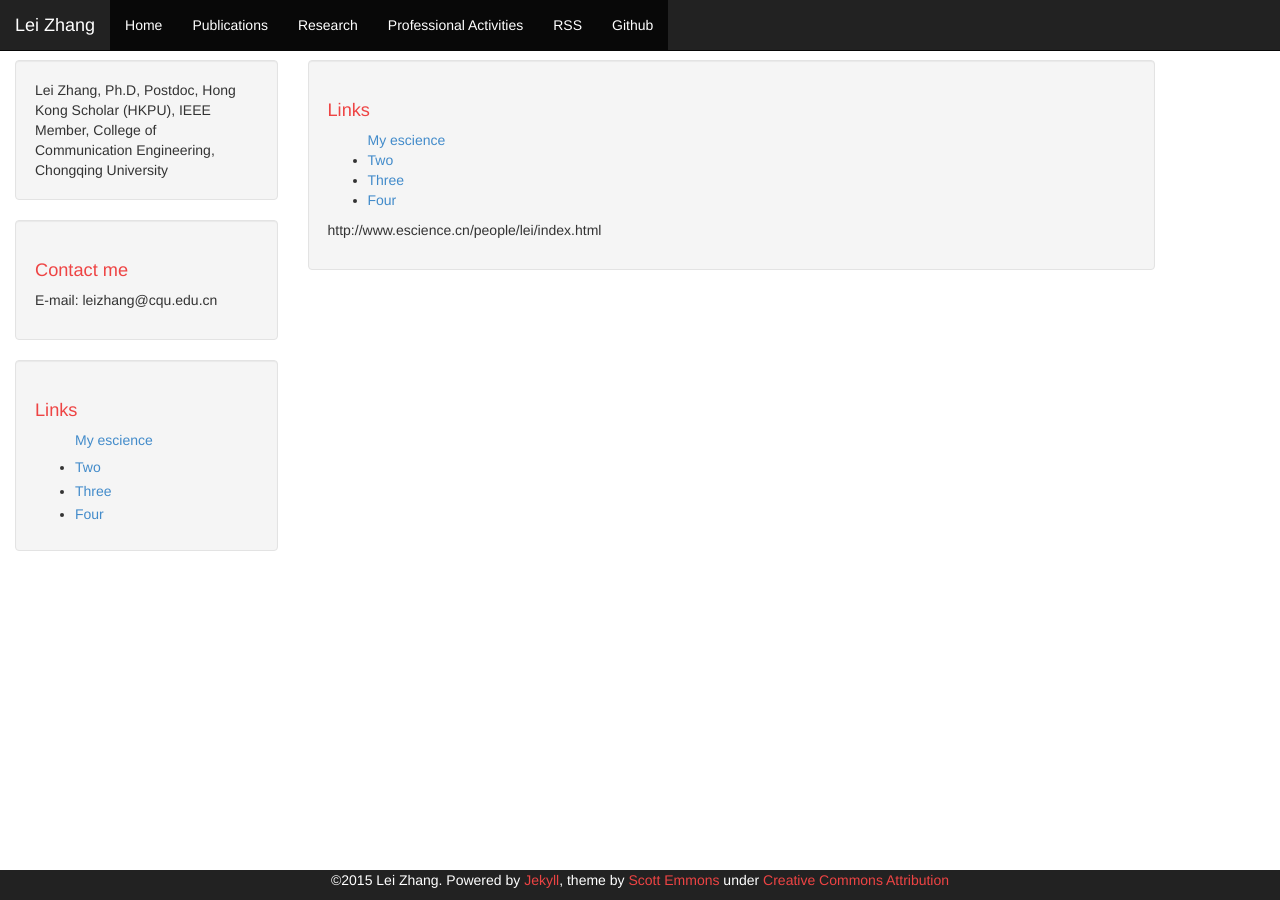
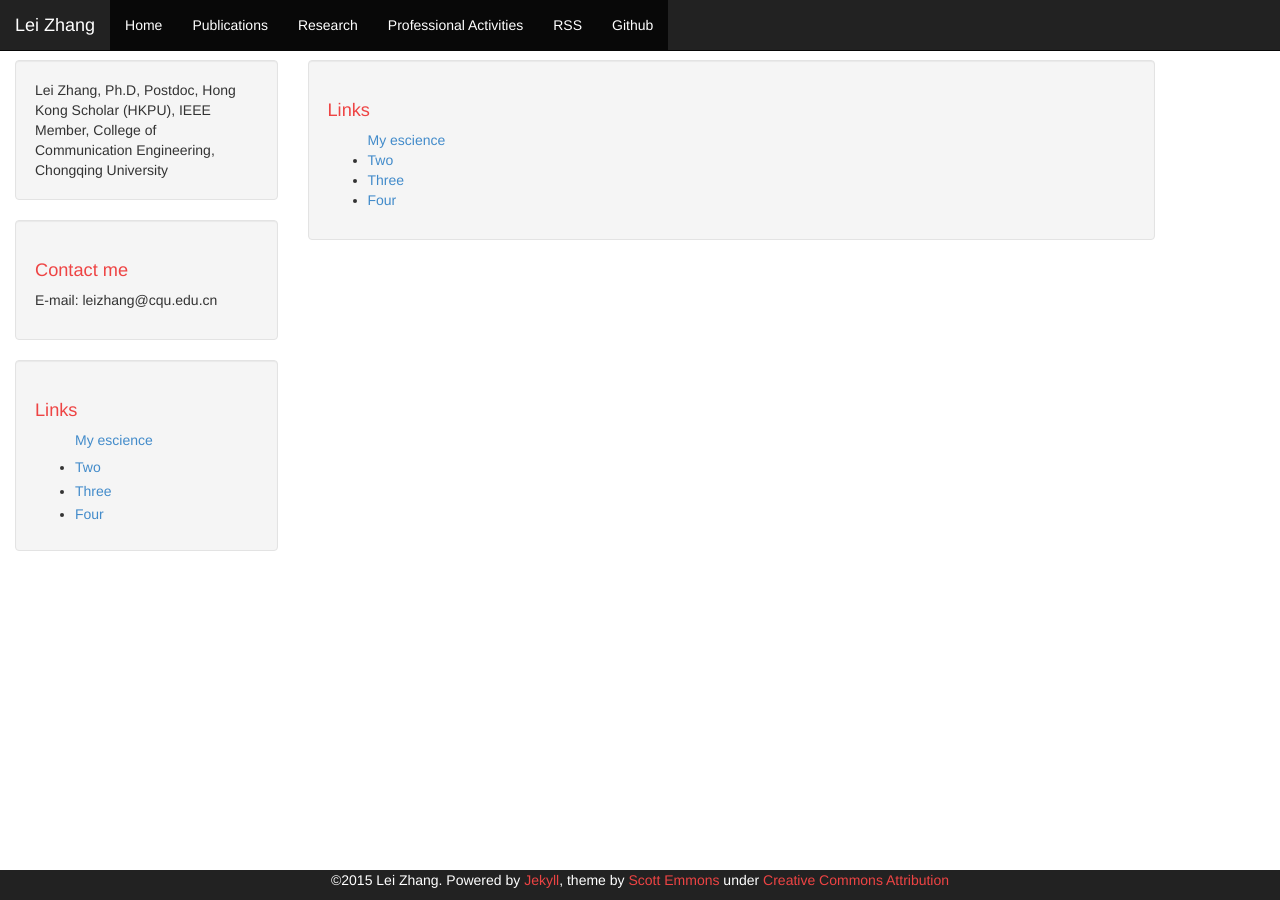
Before and after one commit to DrLeiZhang/website, a Jekyll site: the page built from links.html, in a window 1280 px wide. Built offline with Jekyll 4.4.1, drawn with Linux system fonts in a browser that asks for light colours; Markdown is read by kramdown in place of the engine named in the settings.

Commit message:
Update
Signed-off-by: leizhang@cqu.edu.cn <leizhang@cqu.edu.cn>

```diff
--- a/links.html
+++ b/links.html
@@ -6,5 +6,5 @@ layout: default
 
 <div class="well">
   {% include links-list.html %}
-<p>http://www.escience.cn/people/lei/index.html</p>
+
 </div>
```
